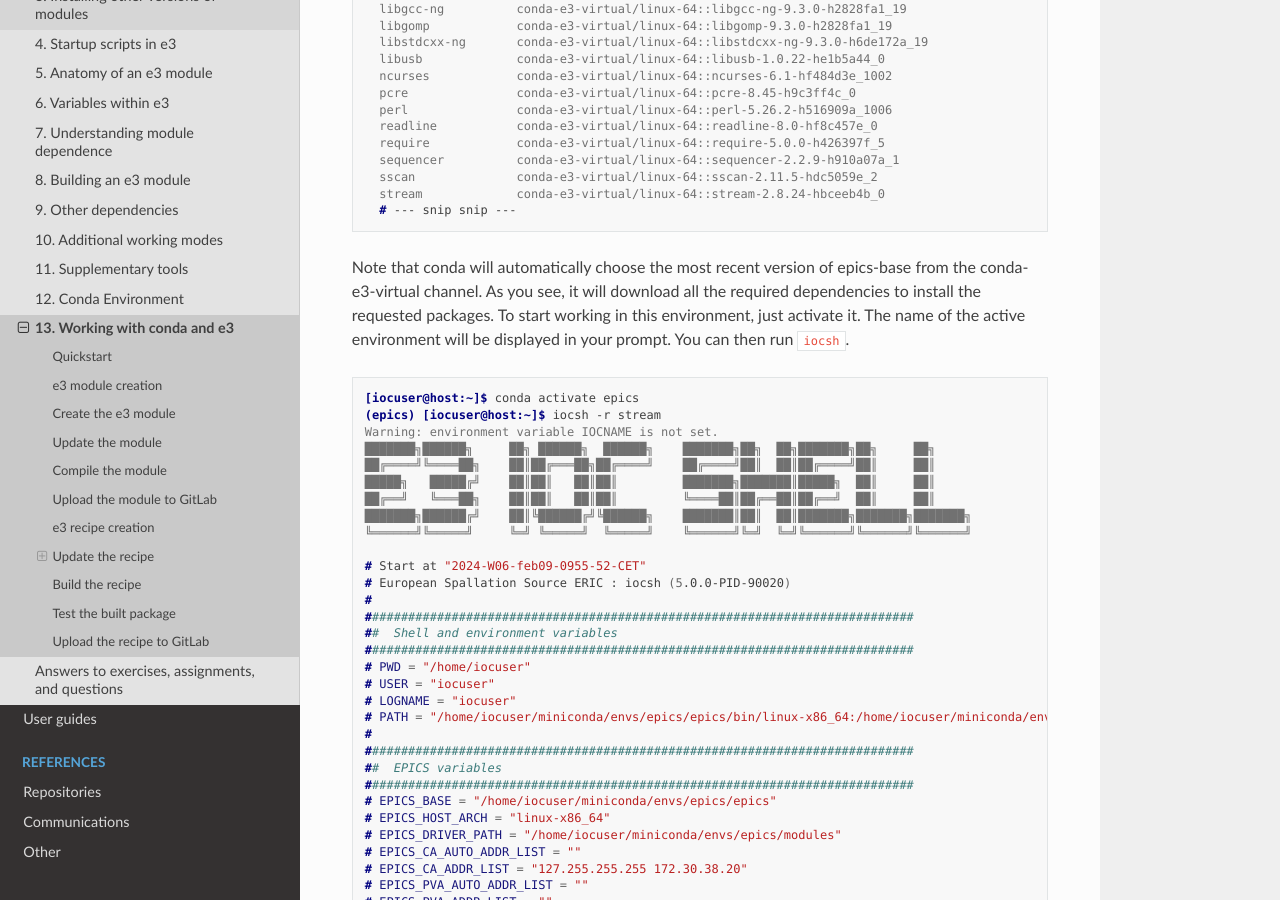
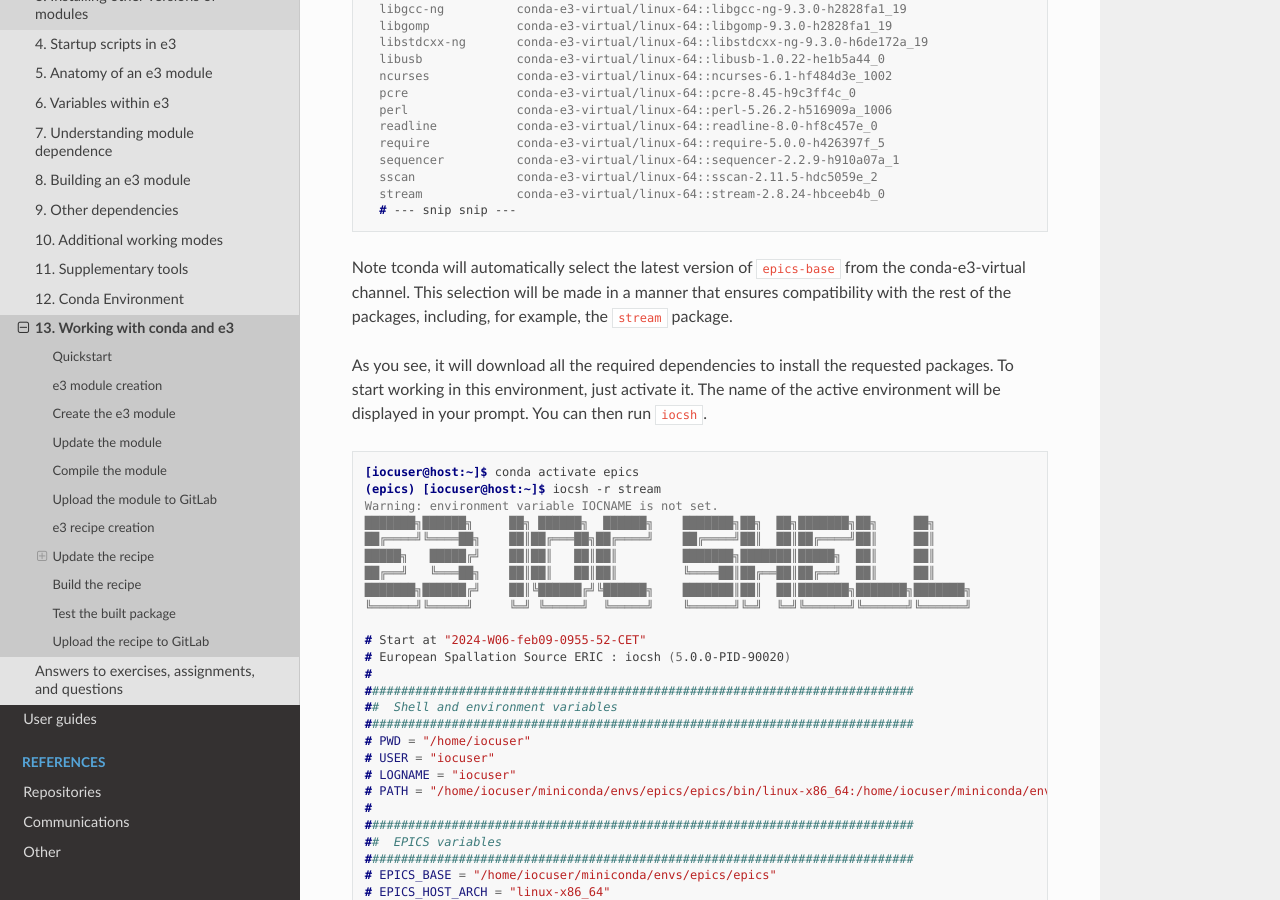
Before and after one commit to ttkorhonen/e3pages, a Sphinx documentation site: the page built from docs/kb/training/workbook/13_working_with_e3_conda.md, in a window 1280 px wide and 900 px high, scrolled down 1051 px. Built offline with Sphinx 7.4.7 and the Read the Docs theme 2.0.0, drawn with Linux system fonts in a browser that asks for light colours.

Commit message:
Improve comment about resolve dependecies

````diff
--- a/docs/kb/training/workbook/13_working_with_e3_conda.md
+++ b/docs/kb/training/workbook/13_working_with_e3_conda.md
@@ -58,8 +58,11 @@ The following NEW packages will be INSTALLED:
   # --- snip snip ---
 ```
 
-Note that conda will automatically choose the most recent version of
-epics-base from the conda-e3-virtual channel.
+Note tconda will automatically select the latest version of `epics-base`
+from the conda-e3-virtual channel. This selection will be made in a manner
+that ensures compatibility with the rest of the packages, including,
+for example, the `stream` package.
+
 As you see, it will download all the required dependencies to install the
 requested packages. To start working in this environment, just activate it. The
 name of the active environment will be displayed in your prompt. You can then
````
